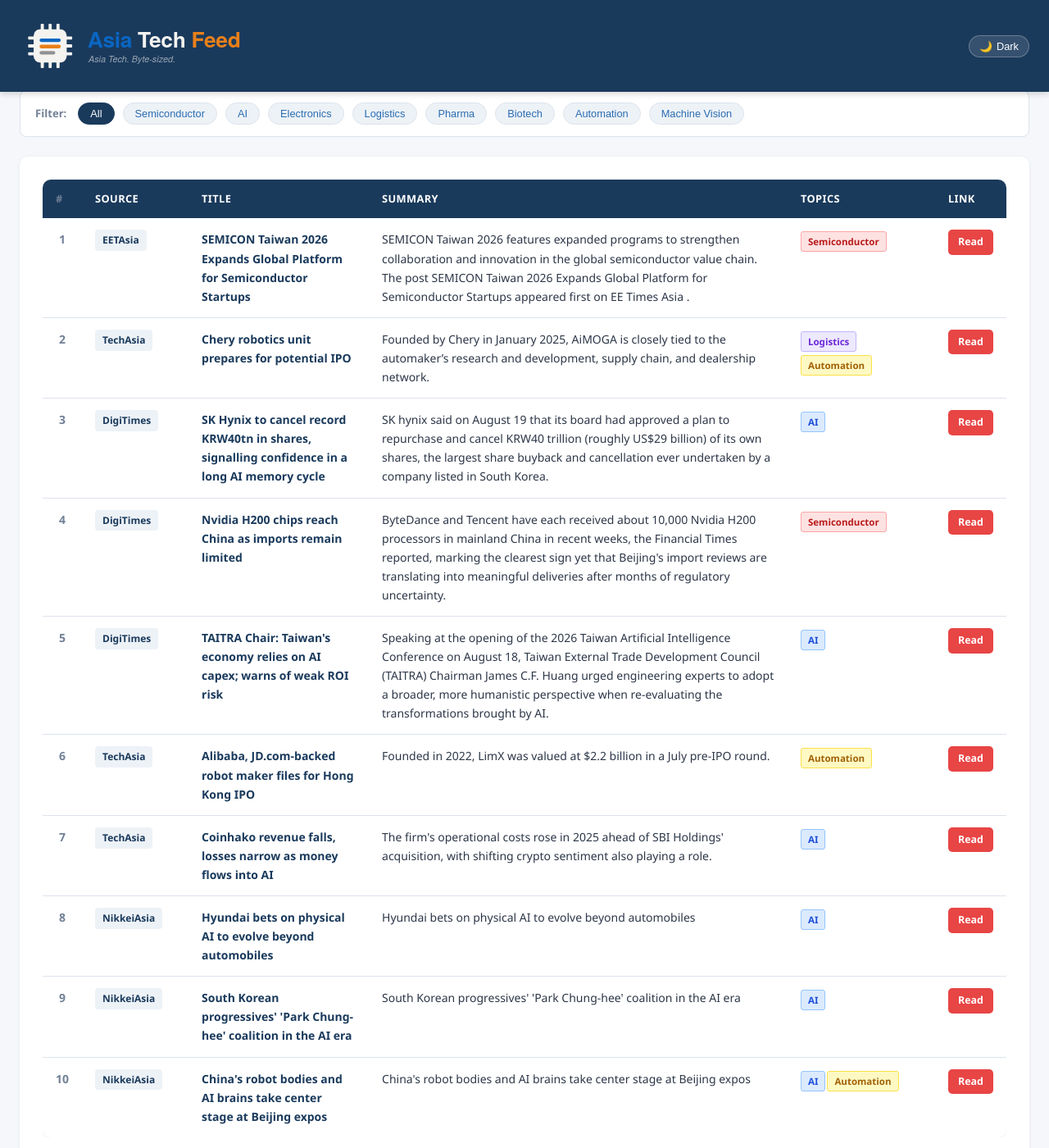
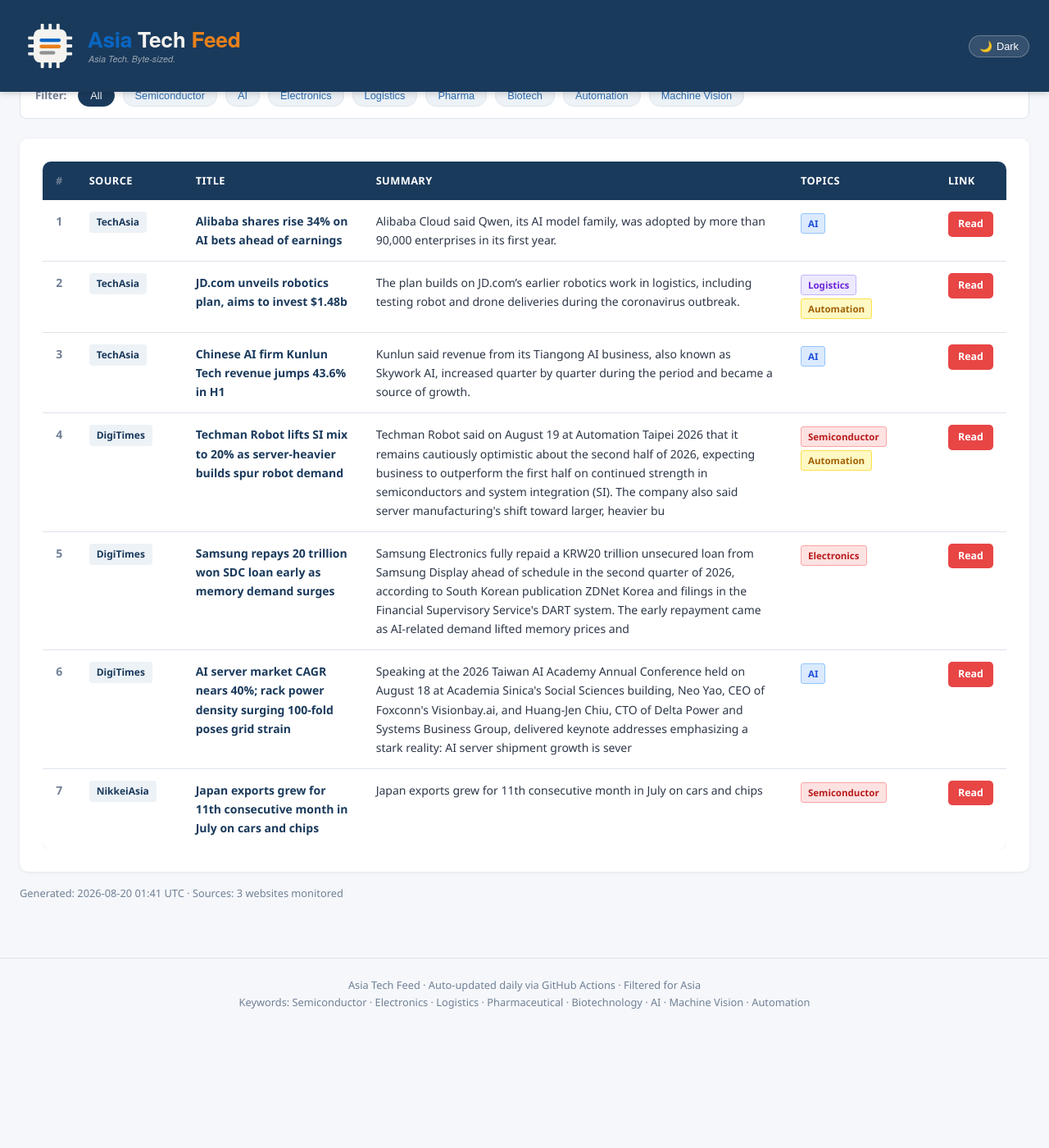
Before and after one commit to asiatechfeed/Asia-Tech-Feed, a Jekyll site: the page built from _posts/2026-08-20-asia-tech-news-digest.md, in a window 1280 px wide and 1400 px high, scrolled down 633 px. Shown: the whole window at 82% size. Built offline with Jekyll 4.4.1, drawn with Linux system fonts in a browser that asks for light colours; a script that is not in the unit is left out; after the commit the page ends 1888 px from its top, so only the background shows below that; some of the changed text lies outside the part shown.

Commit message:
📰 News digest 2026-08-20 (7 articles)

```diff
--- a/_posts/2026-08-20-asia-tech-news-digest.md
+++ b/_posts/2026-08-20-asia-tech-news-digest.md
@@ -1,15 +1,15 @@
 ---
 layout: post
 title: "Asia Tech News Digest - August 20, 2026"
-date: 2026-08-20 08:02:07 +0800
-articles_count: 10
-sources_count: 4
-sources: ["DigiTimes", "EETAsia", "NikkeiAsia", "TechAsia"]
+date: 2026-08-20 09:41:17 +0800
+articles_count: 7
+sources_count: 3
+sources: ["DigiTimes", "NikkeiAsia", "TechAsia"]
 csv_file: /assets/data/news-2026-08-20.tsv
-featured_title: "SEMICON Taiwan 2026 Expands Global Platform for Semiconductor Startups"
-featured_url: "https://www.eetasia.com/semicon-taiwan-2026-expands-global-platform-for-semiconductor-startups/"
-featured_source: "EETAsia"
-featured_summary: "SEMICON Taiwan 2026 features expanded programs to strengthen collaboration and innovation in the global semiconductor value chain. The post SEMICON Taiwan 2026 Expands Global Platform for Semiconductor Startups appeared first on EE Times Asia ."
+featured_title: "Alibaba shares rise 34% on AI bets ahead of earnings"
+featured_url: "https://www.techinasia.com/alibaba-rolls-qwen38max-ai-model-globally"
+featured_source: "TechAsia"
+featured_summary: "Alibaba Cloud said Qwen, its AI model family, was adopted by more than 90,000 enterprises in its first year."
 featured_image: ""
 ---
 
@@ -27,83 +27,59 @@ featured_image: ""
 <tbody>
 <tr>
   <td class="col-num">1</td>
-  <td class="col-source"><span class="source-badge">EETAsia</span></td>
-  <td class="col-title"><span class="article-title">SEMICON Taiwan 2026 Expands Global Platform for Semiconductor Startups</span></td>
-  <td class="col-summary">SEMICON Taiwan 2026 features expanded programs to strengthen collaboration and innovation in the global semiconductor value chain. The post SEMICON Taiwan 2026 Expands Global Platform for Semiconductor Startups appeared first on EE Times Asia .</td>
-  <td class="col-tags"><span class="tag semi">Semiconductor</span></td>
-  <td class="col-link"><a class="btn-link" href="https://www.eetasia.com/semicon-taiwan-2026-expands-global-platform-for-semiconductor-startups/" target="_blank" rel="noopener">Read</a></td>
+  <td class="col-source"><span class="source-badge">TechAsia</span></td>
+  <td class="col-title"><span class="article-title">Alibaba shares rise 34% on AI bets ahead of earnings</span></td>
+  <td class="col-summary">Alibaba Cloud said Qwen, its AI model family, was adopted by more than 90,000 enterprises in its first year.</td>
+  <td class="col-tags"><span class="tag ai">AI</span></td>
+  <td class="col-link"><a class="btn-link" href="https://www.techinasia.com/alibaba-rolls-qwen38max-ai-model-globally" target="_blank" rel="noopener">Read</a></td>
 </tr>
 <tr>
   <td class="col-num">2</td>
   <td class="col-source"><span class="source-badge">TechAsia</span></td>
-  <td class="col-title"><span class="article-title">Chery robotics unit prepares for potential IPO</span></td>
-  <td class="col-summary">Founded by Chery in January 2025, AiMOGA is closely tied to the automaker’s research and development, supply chain, and dealership network.</td>
+  <td class="col-title"><span class="article-title">JD.com unveils robotics plan, aims to invest $1.48b</span></td>
+  <td class="col-summary">The plan builds on JD.com’s earlier robotics work in logistics, including testing robot and drone deliveries during the coronavirus outbreak.</td>
   <td class="col-tags"><span class="tag logis">Logistics</span><span class="tag auto">Automation</span></td>
-  <td class="col-link"><a class="btn-link" href="https://www.techinasia.com/chinese-ev-makers-ramp-robotics-tech-rivalry-grows" target="_blank" rel="noopener">Read</a></td>
+  <td class="col-link"><a class="btn-link" href="https://www.techinasia.com/jd-com-launches-joybuy-in-europe-to-rival-amazon" target="_blank" rel="noopener">Read</a></td>
 </tr>
 <tr>
   <td class="col-num">3</td>
-  <td class="col-source"><span class="source-badge">DigiTimes</span></td>
-  <td class="col-title"><span class="article-title">SK Hynix to cancel record KRW40tn in shares, signalling confidence in a long AI memory cycle</span></td>
-  <td class="col-summary">SK hynix said on August 19 that its board had approved a plan to repurchase and cancel KRW40 trillion (roughly US$29 billion) of its own shares, the largest share buyback and cancellation ever undertaken by a company listed in South Korea.</td>
+  <td class="col-source"><span class="source-badge">TechAsia</span></td>
+  <td class="col-title"><span class="article-title">Chinese AI firm Kunlun Tech revenue jumps 43.6% in H1</span></td>
+  <td class="col-summary">Kunlun said revenue from its Tiangong AI business, also known as Skywork AI, increased quarter by quarter during the period and became a source of growth.</td>
   <td class="col-tags"><span class="tag ai">AI</span></td>
-  <td class="col-link"><a class="btn-link" href="https://www.digitimes.com/news/a20260819VL214/hbm-earnings-cash-flow.html" target="_blank" rel="noopener">Read</a></td>
+  <td class="col-link"><a class="btn-link" href="https://www.techinasia.com/alibaba-baidu-start-using-own-chips-to-train-ai-models-sources" target="_blank" rel="noopener">Read</a></td>
 </tr>
 <tr>
   <td class="col-num">4</td>
   <td class="col-source"><span class="source-badge">DigiTimes</span></td>
-  <td class="col-title"><span class="article-title">Nvidia H200 chips reach China as imports remain limited</span></td>
-  <td class="col-summary">ByteDance and Tencent have each received about 10,000 Nvidia H200 processors in mainland China in recent weeks, the Financial Times reported, marking the clearest sign yet that Beijing's import reviews are translating into meaningful deliveries after months of regulatory uncertainty.</td>
-  <td class="col-tags"><span class="tag semi">Semiconductor</span></td>
-  <td class="col-link"><a class="btn-link" href="https://www.digitimes.com/news/a20260819VL212/nvidia-bytedance-chips-tencent-beijing.html" target="_blank" rel="noopener">Read</a></td>
+  <td class="col-title"><span class="article-title">Techman Robot lifts SI mix to 20% as server-heavier builds spur robot demand</span></td>
+  <td class="col-summary">Techman Robot said on August 19 at Automation Taipei 2026 that it remains cautiously optimistic about the second half of 2026, expecting business to outperform the first half on continued strength in semiconductors and system integration (SI). The company also said server manufacturing's shift toward larger, heavier bu</td>
+  <td class="col-tags"><span class="tag semi">Semiconductor</span><span class="tag auto">Automation</span></td>
+  <td class="col-link"><a class="btn-link" href="https://www.digitimes.com/news/a20260819PD233/techman-demand-robot-2026-taipei.html" target="_blank" rel="noopener">Read</a></td>
 </tr>
 <tr>
   <td class="col-num">5</td>
   <td class="col-source"><span class="source-badge">DigiTimes</span></td>
-  <td class="col-title"><span class="article-title">TAITRA Chair: Taiwan's economy relies on AI capex; warns of weak ROI risk</span></td>
-  <td class="col-summary">Speaking at the opening of the 2026 Taiwan Artificial Intelligence Conference on August 18, Taiwan External Trade Development Council (TAITRA) Chairman James C.F. Huang urged engineering experts to adopt a broader, more humanistic perspective when re-evaluating the transformations brought by AI.</td>
-  <td class="col-tags"><span class="tag ai">AI</span></td>
-  <td class="col-link"><a class="btn-link" href="https://www.digitimes.com/news/a20260819PD218/taiwan-taitra-2026-economy-capex.html" target="_blank" rel="noopener">Read</a></td>
+  <td class="col-title"><span class="article-title">Samsung repays 20 trillion won SDC loan early as memory demand surges</span></td>
+  <td class="col-summary">Samsung Electronics fully repaid a KRW20 trillion unsecured loan from Samsung Display ahead of schedule in the second quarter of 2026, according to South Korean publication ZDNet Korea and filings in the Financial Supervisory Service's DART system. The early repayment came as AI-related demand lifted memory prices and </td>
+  <td class="col-tags"><span class="tag semi">Electronics</span></td>
+  <td class="col-link"><a class="btn-link" href="https://www.digitimes.com/news/a20260819PD229/samsung-loan-demand-2026-sdc.html" target="_blank" rel="noopener">Read</a></td>
 </tr>
 <tr>
   <td class="col-num">6</td>
-  <td class="col-source"><span class="source-badge">TechAsia</span></td>
-  <td class="col-title"><span class="article-title">Alibaba, JD.com-backed robot maker files for Hong Kong IPO</span></td>
-  <td class="col-summary">Founded in 2022, LimX was valued at $2.2 billion in a July pre-IPO round.</td>
-  <td class="col-tags"><span class="tag auto">Automation</span></td>
-  <td class="col-link"><a class="btn-link" href="https://www.techinasia.com/chinas-galaxea-ai-raises-290-4m-in-series-b-round" target="_blank" rel="noopener">Read</a></td>
+  <td class="col-source"><span class="source-badge">DigiTimes</span></td>
+  <td class="col-title"><span class="article-title">AI server market CAGR nears 40%; rack power density surging 100-fold poses grid strain</span></td>
+  <td class="col-summary">Speaking at the 2026 Taiwan AI Academy Annual Conference held on August 18 at Academia Sinica's Social Sciences building, Neo Yao, CEO of Foxconn's Visionbay.ai, and Huang-Jen Chiu, CTO of Delta Power and Systems Business Group, delivered keynote addresses emphasizing a stark reality: AI server shipment growth is sever</td>
+  <td class="col-tags"><span class="tag ai">AI</span></td>
+  <td class="col-link"><a class="btn-link" href="https://www.digitimes.com/news/a20260819PD228/ai-server-power-supply-taiwan-2026.html" target="_blank" rel="noopener">Read</a></td>
 </tr>
 <tr>
   <td class="col-num">7</td>
-  <td class="col-source"><span class="source-badge">TechAsia</span></td>
-  <td class="col-title"><span class="article-title">Coinhako revenue falls, losses narrow as money flows into AI</span></td>
-  <td class="col-summary">The firm's operational costs rose in 2025 ahead of SBI Holdings' acquisition, with shifting crypto sentiment also playing a role.</td>
-  <td class="col-tags"><span class="tag ai">AI</span></td>
-  <td class="col-link"><a class="btn-link" href="https://www.techinasia.com/coinhako-revenue-falls-losses-narrow-money-flows-ai" target="_blank" rel="noopener">Read</a></td>
-</tr>
-<tr>
-  <td class="col-num">8</td>
   <td class="col-source"><span class="source-badge">NikkeiAsia</span></td>
-  <td class="col-title"><span class="article-title">Hyundai bets on physical AI to evolve beyond automobiles</span></td>
-  <td class="col-summary">Hyundai bets on physical AI to evolve beyond automobiles</td>
-  <td class="col-tags"><span class="tag ai">AI</span></td>
-  <td class="col-link"><a class="btn-link" href="https://asia.nikkei.com/business/technology/artificial-intelligence/hyundai-bets-on-physical-ai-to-evolve-beyond-automobiles" target="_blank" rel="noopener">Read</a></td>
-</tr>
-<tr>
-  <td class="col-num">9</td>
-  <td class="col-source"><span class="source-badge">NikkeiAsia</span></td>
-  <td class="col-title"><span class="article-title">South Korean progressives' 'Park Chung-hee' coalition in the AI era</span></td>
-  <td class="col-summary">South Korean progressives' 'Park Chung-hee' coalition in the AI era</td>
-  <td class="col-tags"><span class="tag ai">AI</span></td>
-  <td class="col-link"><a class="btn-link" href="https://asia.nikkei.com/opinion/south-korean-progressives-park-chung-hee-coalition-in-the-ai-era" target="_blank" rel="noopener">Read</a></td>
-</tr>
-<tr>
-  <td class="col-num">10</td>
-  <td class="col-source"><span class="source-badge">NikkeiAsia</span></td>
-  <td class="col-title"><span class="article-title">China's robot bodies and AI brains take center stage at Beijing expos</span></td>
-  <td class="col-summary">China's robot bodies and AI brains take center stage at Beijing expos</td>
-  <td class="col-tags"><span class="tag ai">AI</span><span class="tag auto">Automation</span></td>
-  <td class="col-link"><a class="btn-link" href="https://asia.nikkei.com/business/technology/china-s-robot-bodies-and-ai-brains-take-center-stage-at-beijing-expos" target="_blank" rel="noopener">Read</a></td>
+  <td class="col-title"><span class="article-title">Japan exports grew for 11th consecutive month in July on cars and chips</span></td>
+  <td class="col-summary">Japan exports grew for 11th consecutive month in July on cars and chips</td>
+  <td class="col-tags"><span class="tag semi">Semiconductor</span></td>
+  <td class="col-link"><a class="btn-link" href="https://asia.nikkei.com/economy/trade/japan-exports-grew-for-11th-consecutive-month-in-july-on-cars-and-chips" target="_blank" rel="noopener">Read</a></td>
 </tr>
 </tbody>
 </table>
```
Also changed, not shown: _data/seen_urls.json (+8 -1 lines), _digest_meta.json (+18 -19 lines), assets/data/news-2026-08-20.tsv (+7 -10 lines), assets/data/search-index.json.
